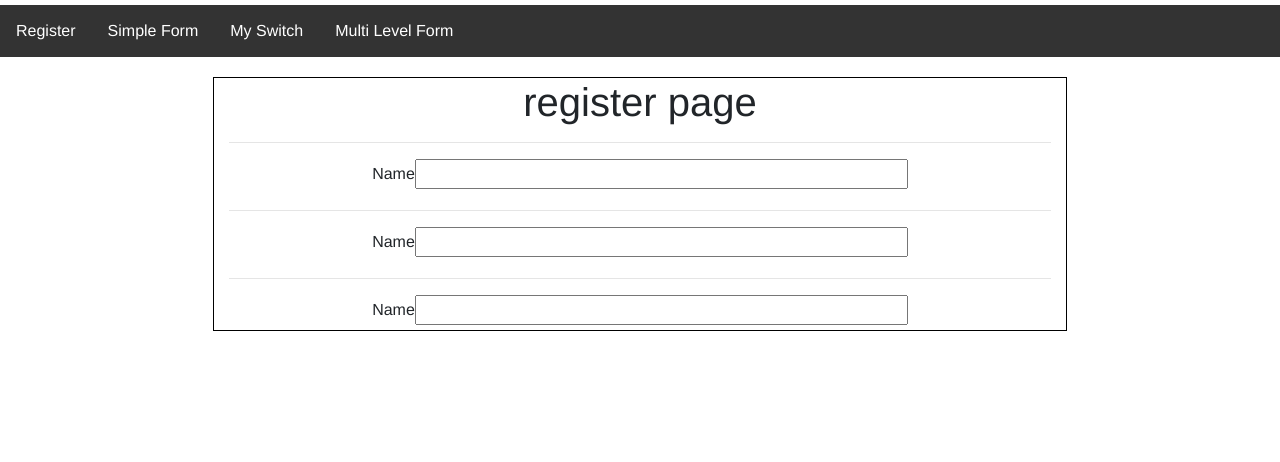
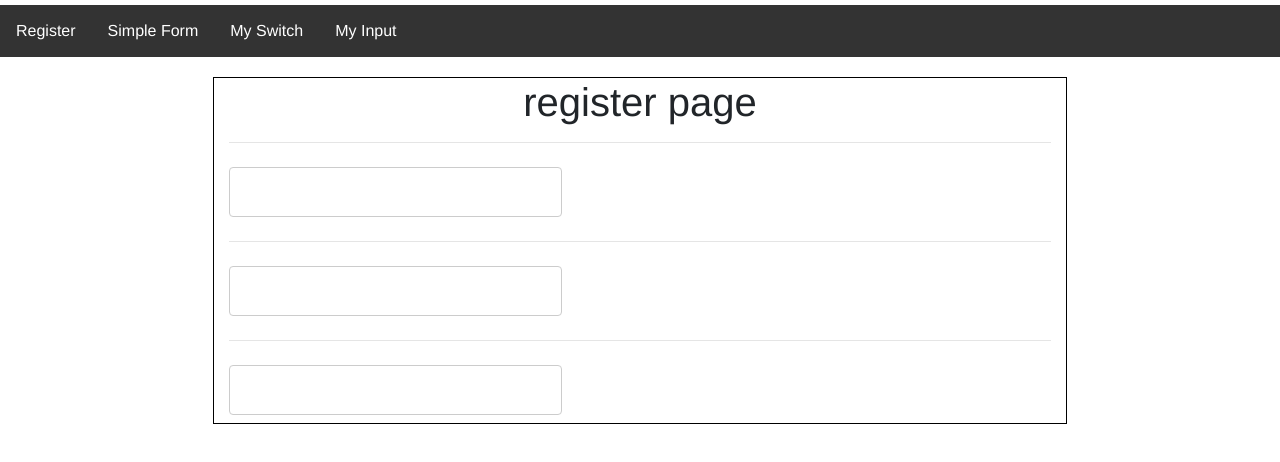
Before and after one commit to progakash/vue-form, a Vue app: page /register in a window 1280 px wide. Shown: the top 462 px of the page. Built offline with nearby package versions, Linux system fonts and the light colour scheme.

Commit message:
custom my input

```diff
--- /dev/null
+++ b/src/FormGenerate/MyInputApp.vue
@@ -0,0 +1,55 @@
+<template>
+
+   <div class="text-input-wrapper">
+        <input
+            class="my-input"
+            :type= "type"
+            :value= "modelValue"
+            @input="handleChange($event.target.value)"
+            :placeholder="placeholder"
+        >
+    </div>
+    <!-- <p>Child View: {{modelValue}}</p> -->
+</template>
+
+<script>
+export default{
+    name: 'MyInputApp',
+    props: ['modelValue', 'placeholder','type'],
+    methods: {
+        handleChange(event)
+        {
+            //from input $event pass kora mane <> puro inputEvent ke patiye dei
+            //from input $event.target pass kora mane <> input ke patiye dei
+            console.log(event);
+            this.$emit('update:modelValue', event);
+        }
+    }
+}
+</script>
+
+<style>
+.text-input-wrapper {
+    width: 333px;
+}
+.my-input {
+    width:100%;
+    padding:12px 20px;
+    margin: 8px 0;
+    display: inline-block;
+    border : 1px solid #ccc;
+    border-radius: 4px;
+    box-sizing: border-box;
+}
+.my-input:focus {
+    outline:none;
+}
+.invalid-input {
+    border: 1px solid red;
+}
+p .error-message {
+    color: red;
+    margin: 0;
+    padding: 0;
+}
+</style>
--- a/src/FormGenerate/RootInputApp.vue
+++ /dev/null
@@ -1,11 +0,0 @@
-<template>
-    <label>Name</label>
-    <input v-bind="$attrs">
-</template>
-
-<script>
-export default{
-    inheritAttrs: false,
-    name: 'RootInputApp'
-}
-</script>
--- a/src/FormGenerate/index.js
+++ b/src/FormGenerate/index.js
@@ -1,5 +1,5 @@
 import checkboxApp from '../FormGenerate/RootCheckboxApp'
-import inputApp from '../FormGenerate/RootInputApp'
+import inputApp from '../FormGenerate/MyInputApp'
 import radioApp from '../FormGenerate/RootRadioApp'
 import selectApp from '../FormGenerate/RootSelectApp'
 import textareaApp from '../FormGenerate/RootTextareaApp'
--- a/src/layouts/NavApp.vue
+++ b/src/layouts/NavApp.vue
@@ -3,8 +3,8 @@
         <!-- <li><router-link to="/switch-page">My Switch</router-link></li> -->
         <li><router-link to="/register">Register</router-link></li>
         <li><router-link to="/simple">Simple Form</router-link></li>
-        <li><router-link to="/file">My Switch</router-link></li>
-        <li><router-link to="/multilevel">Multi Level Form</router-link></li>
+        <li><router-link to="/switch">My Switch</router-link></li>
+        <li><router-link to="/input">My Input</router-link></li>
     </ul>
     <router-view/>
 </template>
--- /dev/null
+++ b/src/pages/InputPageApp.vue
@@ -0,0 +1,40 @@
+<template>
+<div id="form-body" class="col-md-8 offset-2">
+
+    <MyInputApp
+        v-model="username"
+        placeholder="Enter username"
+        type="email"
+    />
+
+    <br><br><hr><br><br>
+
+    <p>Name: {{ username }}</p>
+
+</div>
+</template>
+
+<script>
+//Here:: import input component
+import MyInputApp from '../FormGenerate/MyInputApp.vue'
+
+export default{
+    name: 'InputPageApp',
+    components: {MyInputApp},
+    data()
+    {
+        return {
+            username: '',
+        }
+    }
+}
+</script>
+<style scoped>
+    #form-body{
+        /* border: 1px solid #000; */
+        margin-top:20px;
+    }
+    p{
+        text-align:left;
+    }
+</style>
--- a/src/pages/MultilevelApp.vue
+++ /dev/null
@@ -1,17 +0,0 @@
-<template>
-<div id="form-body" class="col-md-8 offset-2">
-    <h1>Multi-Level Form</h1>
-</div>
-</template>
-
-<script>
-export default{
-    name: 'MultilevelApp',
-}
-</script>
-<style scoped>
-    #form-body{
-        border: 1px solid #000;
-        margin-top:20px;
-    }
-</style>
--- a/src/pages/RegisterApp.vue
+++ b/src/pages/RegisterApp.vue
@@ -13,7 +13,7 @@
 
 <script>
 //import formgenarate
-import RootInputApp from '../FormGenerate/RootInputApp.vue'
+import RootInputApp from '../FormGenerate/MyInputApp.vue'
 
 export default {
    name: 'RegisterApp',
--- a/src/pages/FileUploadApp.vue
+++ b/src/pages/SwitchPageApp.vue
@@ -24,7 +24,7 @@
 <script>
 import MySwitchApp from '../FormGenerate/MySwitchApp.vue'
 export default{
-    name: 'FileUploadApp',
+    name: 'SwitchPageApp',
     components: {MySwitchApp},
     data()
     {
--- a/src/router/index.js
+++ b/src/router/index.js
@@ -13,14 +13,14 @@ const routes = [
     component: pages['SimpleFormApp']
   },
   {
-    path: '/file',
-    name: 'file',
-    component: pages['FileUploadApp']
+    path: '/switch',
+    name: 'switch',
+    component: pages['SwitchPageApp']
   },
   {
-    path: '/multilevel',
-    name: 'multilevel',
-    component: pages[' MultilevelApp']
+    path: '/input',
+    name: 'input',
+    component: pages['InputPageApp']
   }
 ]
 
```
Also changed, not shown: src/pages/index.js (+4 -4 lines).
